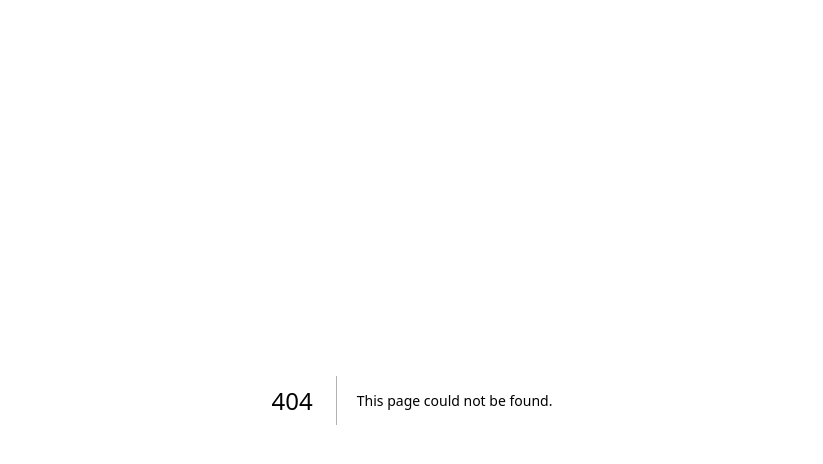
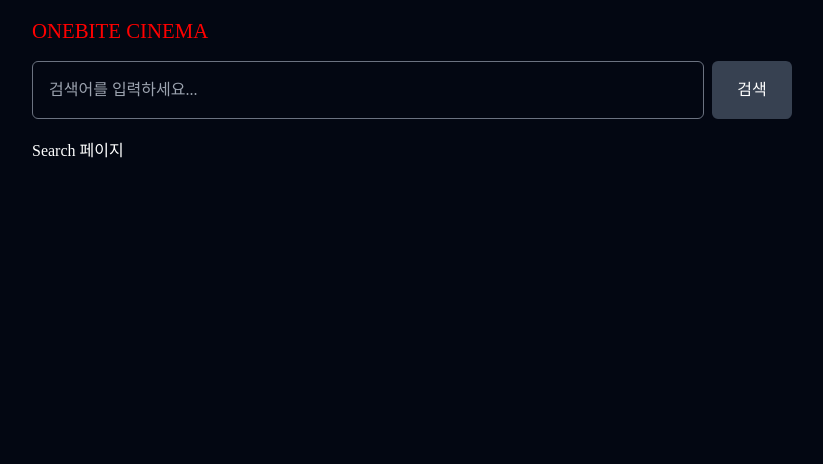
Before and after one commit to Junhyun0608/cinema-challenge-app, a Next.js app: page /search in a window 1280 px wide. Before the commit this address had no page. Shown: the top 464 px of the page, without its empty margins (228-1051 px from the left). Built offline with nearby package versions, Linux system fonts and the light colour scheme.

Commit message:
day09: next.js challenge

```diff
--- /dev/null
+++ b/src/app/(with-searchbar)/layout.tsx
@@ -0,0 +1,11 @@
+import Searchbar from "@/components/Searchbar";
+import { ReactNode } from "react";
+
+export default function Layout({ children }: { children: ReactNode }) {
+  return (
+    <div>
+      <Searchbar />
+      {children}
+    </div>
+  );
+}
--- /dev/null
+++ b/src/app/(with-searchbar)/page.tsx
@@ -0,0 +1,3 @@
+export default function Home() {
+  return <div>메인 페이지</div>;
+}
--- /dev/null
+++ b/src/app/(with-searchbar)/search/page.tsx
@@ -0,0 +1,9 @@
+export default function Page({
+  searchParams,
+}: {
+  searchParams: {
+    q?: string;
+  };
+}) {
+  return <div>Search 페이지 {searchParams.q}</div>;
+}
--- a/src/app/globals.css
+++ b/src/app/globals.css
@@ -2,20 +2,6 @@
 @tailwind components;
 @tailwind utilities;
 
-:root {
-  --background: #ffffff;
-  --foreground: #171717;
+body {
+  @apply bg-gray-950 text-white;
 }
-
-@media (prefers-color-scheme: dark) {
-  :root {
-    --background: #0a0a0a;
-    --foreground: #ededed;
-  }
-}
-
-body {
-  color: var(--foreground);
-  background: var(--background);
-  font-synthesis: none;
-}
--- a/src/app/layout.tsx
+++ b/src/app/layout.tsx
@@ -1,6 +1,7 @@
 import type { Metadata } from "next";
 import localFont from "next/font/local";
 import "./globals.css";
+import Link from "next/link";
 
 const geistSans = localFont({
   src: "./fonts/GeistVF.woff",
@@ -22,8 +23,13 @@ export default function RootLayout({
   children: React.ReactNode;
 }>) {
   return (
-    <html lang="en">
+    <html lang="kr" className="max-w-[800px] px-5 mx-auto">
       <body className={`${geistSans.variable} ${geistMono.variable}`}>
+        <div>
+          <header className="py-[15px] text-[1.3rem] text-[red]">
+            <Link href={"/"}>ONEBITE CINEMA</Link>
+          </header>
+        </div>
         {children}
       </body>
     </html>
--- /dev/null
+++ b/src/app/movie/[id]/page.tsx
@@ -0,0 +1,7 @@
+export default function Page({
+  params,
+}: {
+  params: { id: string | string[] };
+}) {
+  return <div>{params.id} 영화 상세페이지</div>;
+}
--- a/src/app/page.tsx
+++ /dev/null
@@ -1,100 +0,0 @@
-import Image from "next/image";
-
-export default function Home() {
-  return (
-    <div className="font-sans grid grid-rows-[20px_1fr_20px] items-center justify-items-center min-h-screen p-8 pb-20 gap-16 sm:p-20">
-      <main className="flex flex-col gap-8 row-start-2 items-center sm:items-start">
-        <Image
-          className="dark:invert"
-          src="/next.svg"
-          alt="Next.js logo"
-          width={180}
-          height={38}
-          priority
-        />
-        <ol className="font-mono list-inside list-decimal text-sm text-center sm:text-left">
-          <li className="mb-2">
-            Get started by editing{" "}
-            <code className="bg-black/[.05] dark:bg-white/[.06] px-1 py-0.5 rounded font-semibold">
-              src/app/page.tsx
-            </code>
-          </li>
-          <li>Save and see your changes instantly.</li>
-        </ol>
-
-        <div className="flex gap-4 items-center flex-col sm:flex-row">
-          <a
-            className="rounded-full border border-solid border-transparent transition-colors flex items-center justify-center bg-foreground text-background gap-2 hover:bg-[#383838] dark:hover:bg-[#ccc] text-sm sm:text-base h-10 sm:h-12 px-4 sm:px-5"
-            href="https://vercel.com/new?utm_source=create-next-app&utm_medium=appdir-template-tw&utm_campaign=create-next-app"
-            target="_blank"
-            rel="noopener noreferrer"
-          >
-            <Image
-              className="dark:invert"
-              src="/vercel.svg"
-              alt="Vercel logomark"
-              width={20}
-              height={20}
-            />
-            Deploy now
-          </a>
-          <a
-            className="rounded-full border border-solid border-black/[.08] dark:border-white/[.145] transition-colors flex items-center justify-center hover:bg-[#f2f2f2] dark:hover:bg-[#1a1a1a] hover:border-transparent text-sm sm:text-base h-10 sm:h-12 px-4 sm:px-5 sm:min-w-44"
-            href="https://nextjs.org/docs?utm_source=create-next-app&utm_medium=appdir-template-tw&utm_campaign=create-next-app"
-            target="_blank"
-            rel="noopener noreferrer"
-          >
-            Read our docs
-          </a>
-        </div>
-      </main>
-      <footer className="row-start-3 flex gap-6 flex-wrap items-center justify-center">
-        <a
-          className="flex items-center gap-2 hover:underline hover:underline-offset-4"
-          href="https://nextjs.org/learn?utm_source=create-next-app&utm_medium=appdir-template-tw&utm_campaign=create-next-app"
-          target="_blank"
-          rel="noopener noreferrer"
-        >
-          <Image
-            aria-hidden
-            src="/file-text.svg"
-            alt="File icon"
-            width={16}
-            height={16}
-          />
-          Learn
-        </a>
-        <a
-          className="flex items-center gap-2 hover:underline hover:underline-offset-4"
-          href="https://vercel.com/templates?framework=next.js&utm_source=create-next-app&utm_medium=appdir-template-tw&utm_campaign=create-next-app"
-          target="_blank"
-          rel="noopener noreferrer"
-        >
-          <Image
-            aria-hidden
-            src="/window.svg"
-            alt="Window icon"
-            width={16}
-            height={16}
-          />
-          Examples
-        </a>
-        <a
-          className="flex items-center gap-2 hover:underline hover:underline-offset-4"
-          href="https://nextjs.org?utm_source=create-next-app&utm_medium=appdir-template-tw&utm_campaign=create-next-app"
-          target="_blank"
-          rel="noopener noreferrer"
-        >
-          <Image
-            aria-hidden
-            src="/globe.svg"
-            alt="Globe icon"
-            width={16}
-            height={16}
-          />
-          Go to nextjs.org →
-        </a>
-      </footer>
-    </div>
-  );
-}
--- /dev/null
+++ b/src/components/Searchbar.tsx
@@ -0,0 +1,45 @@
+"use client";
+
+import { useRouter, useSearchParams } from "next/navigation";
+import { FormEvent, useEffect, useState } from "react";
+
+export default function Searchbar() {
+  const searchParams = useSearchParams();
+
+  const q = searchParams.get("q");
+
+  const router = useRouter();
+
+  const [search, setSearch] = useState<string>("");
+
+  const onChangeSearch = (e: React.ChangeEvent<HTMLInputElement>) => {
+    setSearch(e.target.value);
+  };
+
+  const submitHandler = (e: FormEvent) => {
+    e.preventDefault();
+    if (!search || q === search) {
+      return;
+    }
+    router.push(`/search?q=${search}`);
+  };
+
+  useEffect(() => {
+    setSearch(q || "");
+  }, [q]);
+  return (
+    <div>
+      <form onSubmit={submitHandler} className="flex gap-2 mb-5">
+        <input
+          value={search}
+          onChange={onChangeSearch}
+          placeholder="검색어를 입력하세요..."
+          className="flex-1 p-4 rounded-md border border-gray-500 bg-transparent"
+        />
+        <button className="w-20 rounded-md bg-gray-700 text-white cursor-pointer">
+          검색
+        </button>
+      </form>
+    </div>
+  );
+}
```
